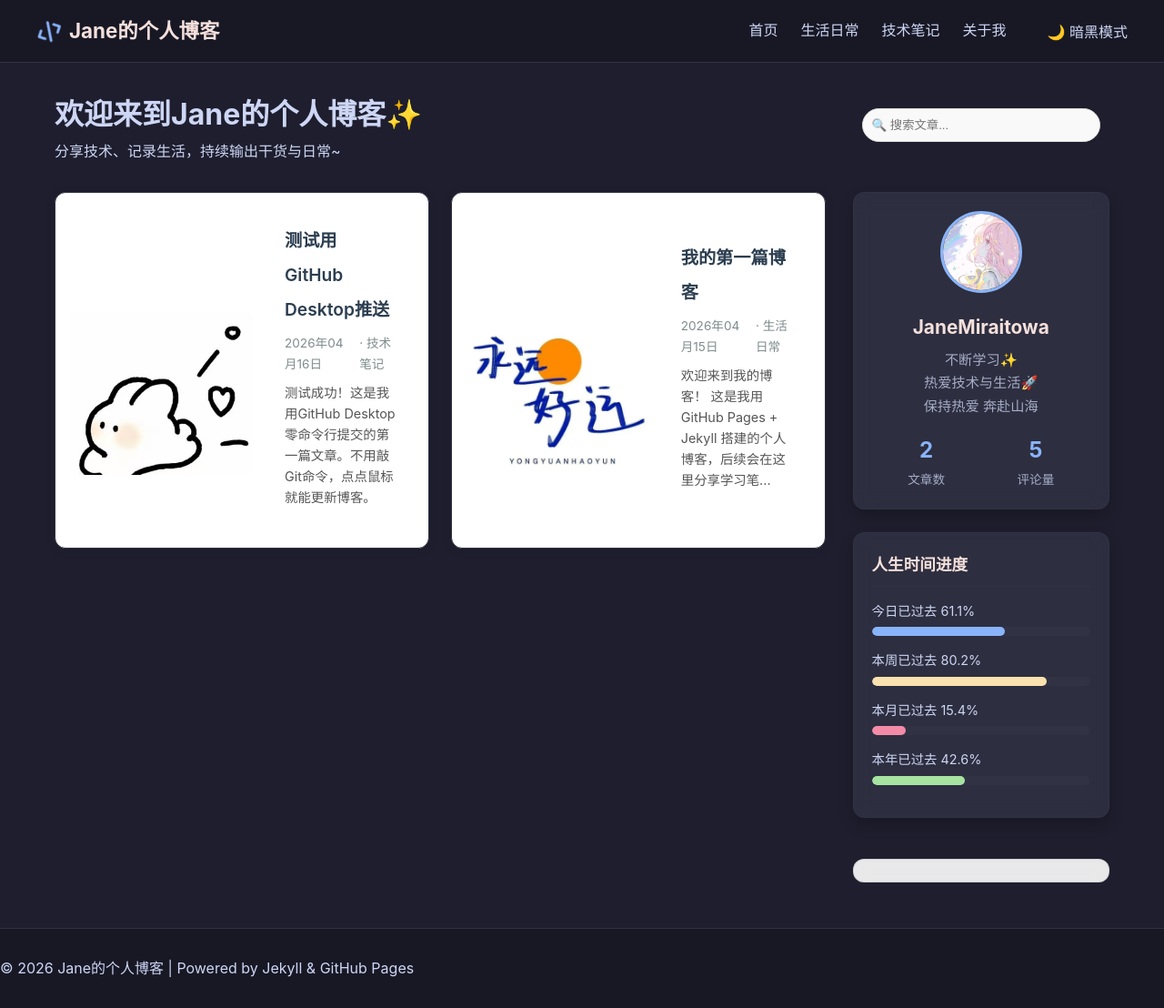
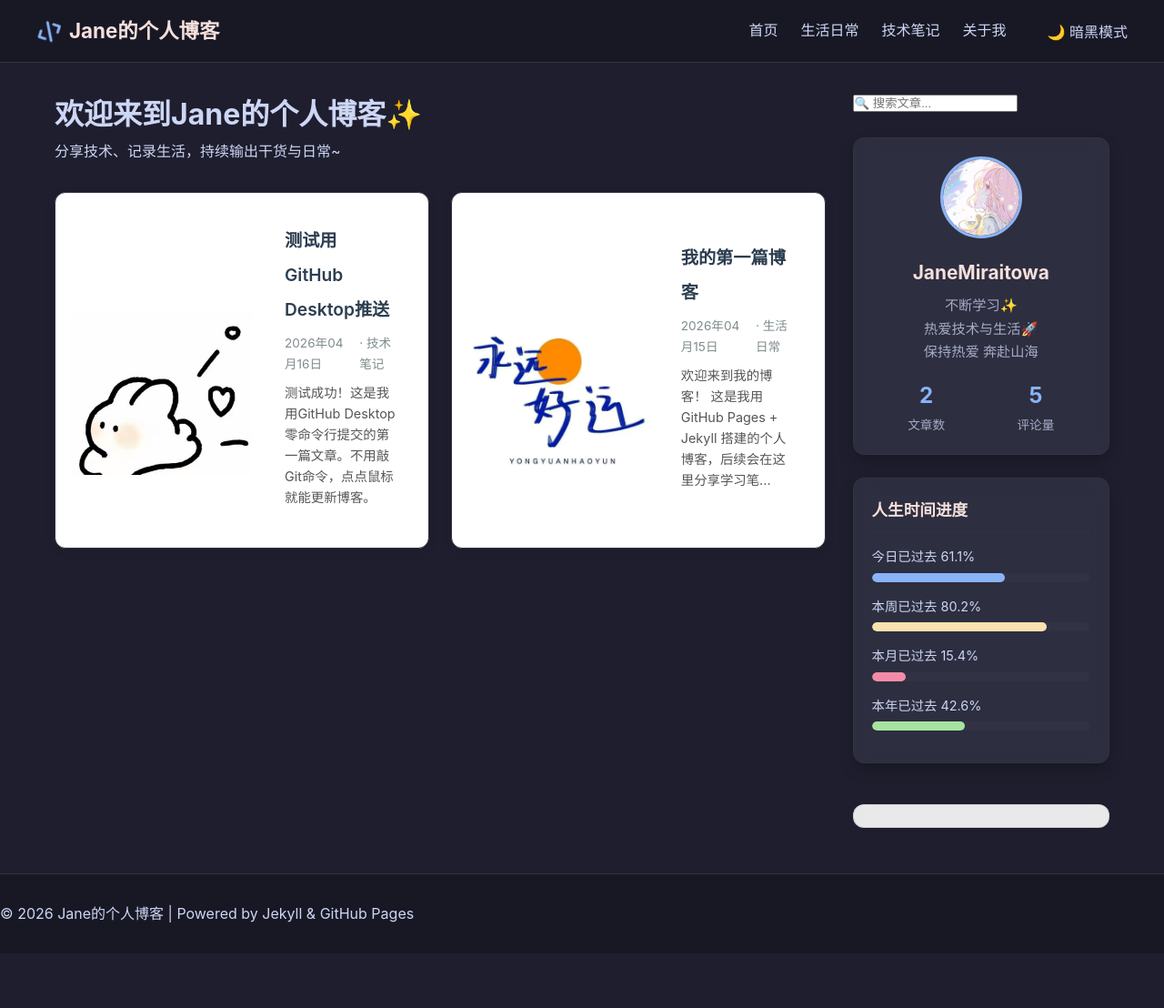
Before and after one commit to JaneMiraitowa/JaneMiraitowa.github.io, a Jekyll site: the page built from index.html, in a window 1280 px wide and 1108 px high. Shown: the whole window at 91% size. Built offline with Jekyll 4.4.1, drawn with Linux system fonts in a browser that asks for light colours; comment, search, counter and statistics services are not loaded.

Commit message:
Update sidebar.html
修复搜索模板语法

```diff
--- a/_includes/sidebar.html
+++ b/_includes/sidebar.html
@@ -1,8 +1,6 @@
-<!-- 优化后的搜索框 -->
-<div class="search-widget" style="margin: 20px 0; padding: 0 10px;">
-<input type="text" id="search-input" placeholder="🔍 搜索文章..."
-style="width: 100%; padding: 10px; border-radius: 20px; border: 1px solid #ddd; background: #f9f9f9;">
-<ul id="results-container" style="list-style: none; padding-left: 0; margin-top: 10px;"></ul>
+<div class="search-widget">
+    <input type="text" id="search-input" placeholder="🔍 搜索文章...">
+    <ul id="results-container"></ul>
 </div>
 <script src="https://unpkg.com/simple-jekyll-search@latest/dest/simple-jekyll-search.min.js"></script>
 <script>
@@ -11,9 +9,9 @@
             searchInput: document.getElementById('search-input'),
             resultsContainer: document.getElementById('results-container'),
             json: '/search.json',
-searchResultTemplate: '<li style="border-bottom:1px solid #eee; margin-bottom:8px; padding-bottom:6px;"><a href="{url}" style="text-decoration:none; color:#0366d6;">{title}</a><div style="font-size:12px; color:#666;">{date} · {category}</div></li>',
+            searchResultTemplate: '<li><a href="{url}">{title}</a></li>',  // ✅ 正确写法
             noResultsText: '😢 没有找到相关文章',
-limit: 8,
+            limit: 10,
             fuzzy: true
         });
     });
```
Lines whose indentation alone changed are shown as unchanged.
